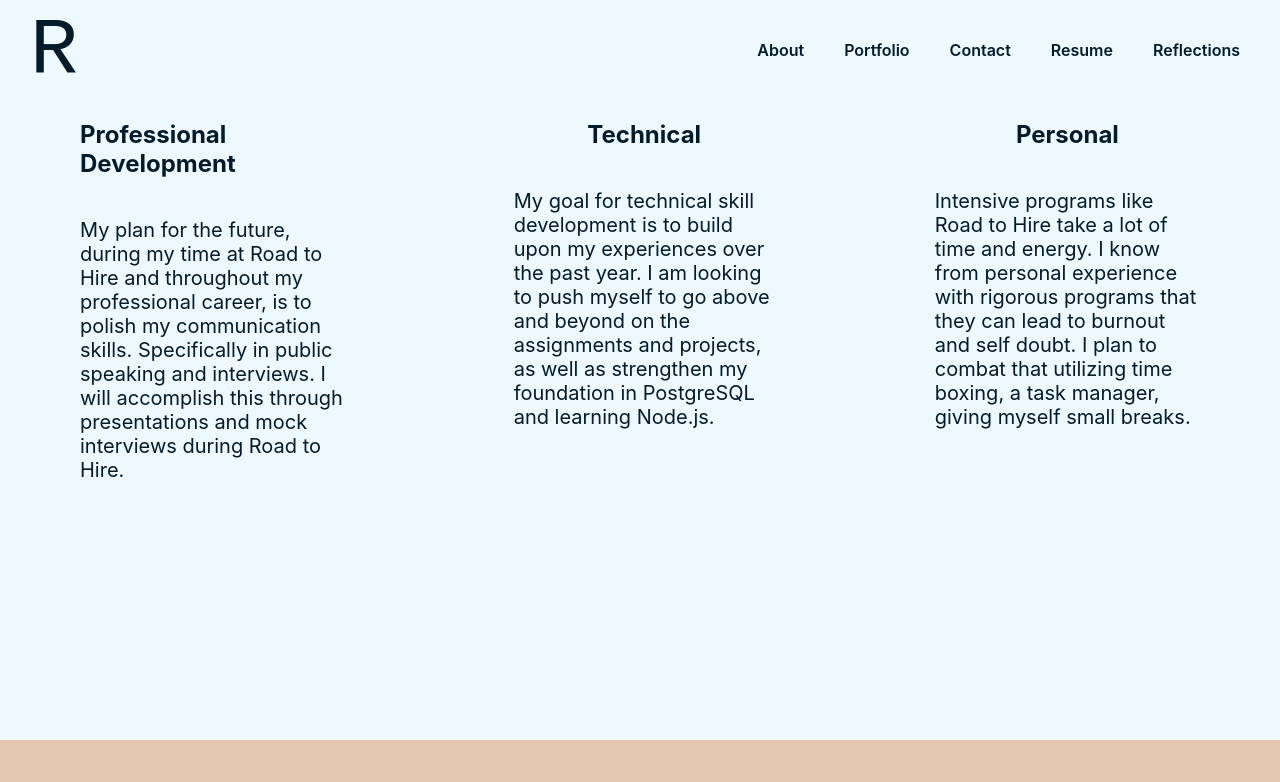
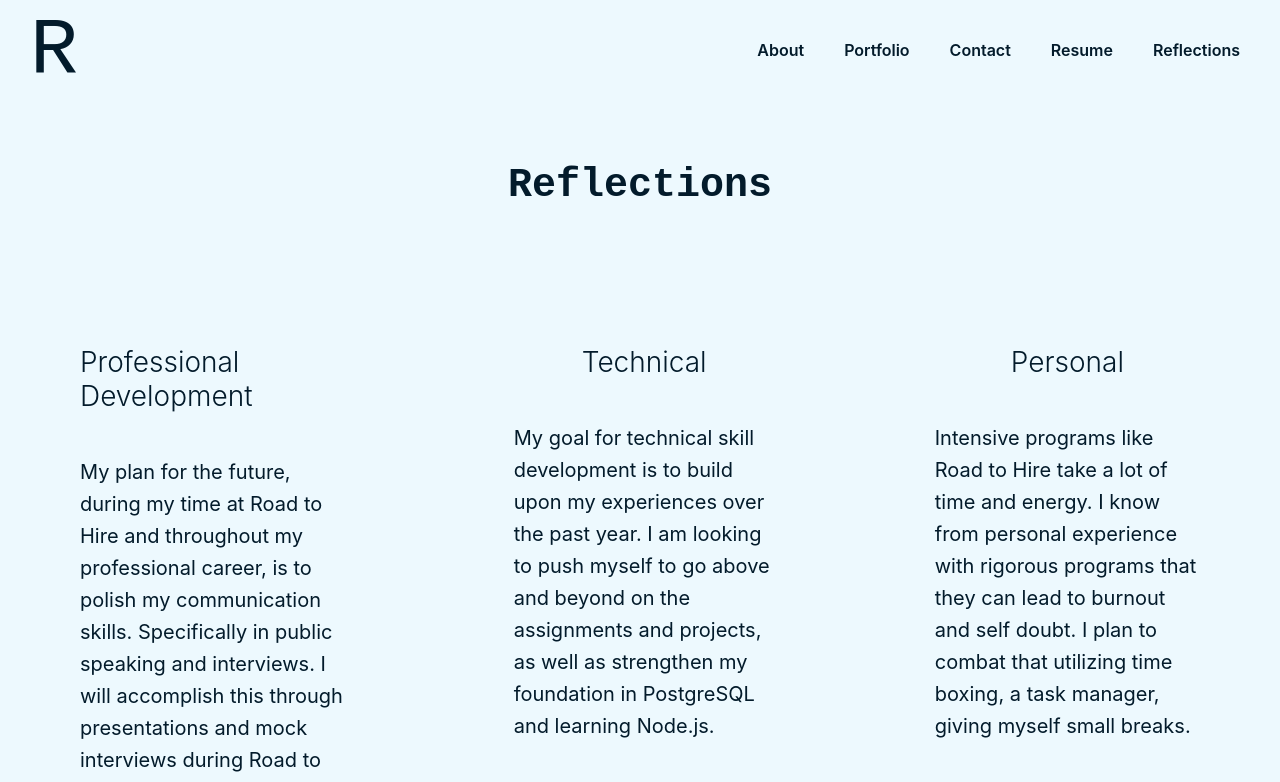
Before and after one commit to reneemes/portfolio-r2h, a React (Create React App) app: page /reflections in a window 1280 px wide. Shown: the top 782 px of the page. Built offline with nearby package versions, Linux system fonts and the light colour scheme; a web font is replaced by a local one.

Commit message:
Fix: accessability errors

```diff
--- a/public/index.html
+++ b/public/index.html
@@ -32,7 +32,7 @@
     <link href="https://fonts.googleapis.com/css2?family=Xanh+Mono:ital@0;1&display=swap" rel="stylesheet">
   </head>
   <body>
-    <noscript>You need to enable JavaScript to run this app.</noscript>
+    <!-- <noscript>You need to enable JavaScript to run this app.</noscript> -->
     <div id="root"></div>
     <!--
       This HTML file is a template.
--- a/src/App.js
+++ b/src/App.js
@@ -1,6 +1,5 @@
 import "./App.css";
 import { Route, Routes } from "react-router-dom";
-// import { useState, useEffect } from "react";
 import NavBar from "./components/NavBar/nav-bar";
 import AboutMe from "./components/AboutMe/about-me";
 import Reflections from "./components/Reflections/reflections";
--- a/src/components/Footer/footer.js
+++ b/src/components/Footer/footer.js
@@ -11,10 +11,10 @@ function Footer() {
     <footer className={`footer ${isProjectPage ? "project-footer" : ""}`}>
       <p className="footer__text">Created by Renee Messersmith</p>
       <div className="footer__links">
-        <a className="footer__links-icon" href="https://www.linkedin.com/in/reneemessersmith/">
+        <a className="footer__links-icon" href="https://www.linkedin.com/in/reneemessersmith/" aria-label="LinkedIn profile">
           <FontAwesomeIcon icon={faLinkedinIn} size="2xl" style={{color: "#033d5e",}} />
         </a>
-        <a className="footer__links-icon" href="https://github.com/reneemes">
+        <a className="footer__links-icon" href="https://github.com/reneemes" aria-label="GitHub profile">
           <FontAwesomeIcon icon={faGithubAlt} size="2xl" style={{color: "#033d5e",}} />
         </a>
       </div>
--- a/src/components/Projects/projects.css
+++ b/src/components/Projects/projects.css
@@ -8,8 +8,9 @@
   padding-top: 30px;
 }
 .projects__title {
+  font-family: var(--fancy-font);
+  font-size: 2.5rem;
   margin-top: 0;
-  font-family: var(--fancy-font);
 }
 .projects__grid {
   display: grid;
--- a/src/components/Projects/projects.js
+++ b/src/components/Projects/projects.js
@@ -66,7 +66,7 @@ function Projects() {
       <div className="projects__grid">
 
         <div className="project">
-          <a className="project__img" href="https://yogaflow-app.netlify.app/" target="_blank" rel="noreferrer"><img src={"/assets/yoga-flow.png"} className="project__img" alt="thumbnail" width="100%"/></a>
+          <a className="project__img" href="https://yogaflow-app.netlify.app/" target="_blank" rel="noreferrer"><img src={"/assets/yoga-flow.png"} className="project__img" alt="yogaflow thumbnail" width="100%"/></a>
 					<a className="project__title" href="https://yogaflow-app.netlify.app/" target="_blank" rel="noreferrer"><h2>YogaFlow</h2></a>
 					<p className="project__description">YogaFlow is a web application where users can explore, create, and track personalized yoga routines.
 						The app combines the benefits of a guided yoga practice with flexibility, offering curated routines for all levels.</p>
@@ -81,7 +81,7 @@ function Projects() {
         </div>
 
 				<div className="project">
-					<a className="project__img" href="https://tracker-crm-fe-38f7cf1aaca5.herokuapp.com/" target="_blank" rel="noreferrer"><img src={"/assets/tracker.png"} className="project__img" alt="thumbnail" width="100%"/></a>
+					<a className="project__img" href="https://tracker-crm-fe-38f7cf1aaca5.herokuapp.com/" target="_blank" rel="noreferrer"><img src={"/assets/tracker.png"} className="project__img" alt="tracker thumbnail" width="100%"/></a>
 					<a className="project__title" href="https://tracker-crm-fe-38f7cf1aaca5.herokuapp.com/" target="_blank" rel="noreferrer"><h2>Tracker CRM</h2></a>
 					<p className="project__description">An application for tracking companies, managing contacts, and organizing job applications all in one place.</p>
 					<div className="chips">
@@ -95,7 +95,7 @@ function Projects() {
 				</div>
 
 				<div className="project">
-					<a className="project__img" href="https://down-the-rabbit-hole.netlify.app/" target="_blank" rel="noreferrer"><img src={"/assets/dtrh.png"} className="project__img" alt="thumbnail" /></a>
+					<a className="project__img" href="https://down-the-rabbit-hole.netlify.app/" target="_blank" rel="noreferrer"><img src={"/assets/dtrh.png"} className="project__img" alt="down the rabbit hole thumbnail" /></a>
 					<a className="project__title" href="https://down-the-rabbit-hole.netlify.app/" target="_blank" rel="noreferrer"><h2>Down the Rabbit Hole</h2></a>
 					<p className="project__description">Designed and developed a full stack educational web application intended to immerse users in the fascinating world of animals and their ecosystems.</p>
 					<div className="chips">
@@ -109,7 +109,7 @@ function Projects() {
 				</div>
 
 				<div className="project">
-					<a className="project__img" href="https://github.com/reneemes/affirmations" target="_blank" rel="noreferrer"><img src={"/assets/affirmations.png"} className="project__img" alt="thumbnail" width="100%"/></a>
+					<a className="project__img" href="https://github.com/reneemes/affirmations" target="_blank" rel="noreferrer"><img src={"/assets/affirmations.png"} className="project__img" alt="daily affirmations thumbnail" width="100%"/></a>
 					<a className="project__title" href="https://github.com/reneemes/affirmations" target="_blank" rel="noreferrer"><h2>Daily Affirmations</h2></a>
 					<p className="project__description">Daily Affirmations is a minimalist React and Electron audio player that plays relaxing tracks and displays positive affirmations for mindfulness and motivation.</p>
 					<div className="chips">
--- a/src/components/Projects/projects.scss
+++ b/src/components/Projects/projects.scss
@@ -8,8 +8,9 @@
   padding-top: 30px;
 
   &__title {
+    font-family: var(--fancy-font);
+    font-size: 2.5rem;
     margin-top: 0;
-    font-family: var(--fancy-font);
   }
 
   &__grid {
--- a/src/components/Reflections/reflections.css
+++ b/src/components/Reflections/reflections.css
@@ -3,9 +3,13 @@
   flex-direction: column;
   align-items: center;
   flex-wrap: wrap;
-  justify-content: space-around;
   background-color: var(--primary-color);
   min-height: 80vh;
+  padding-top: 30px;
+}
+.reflection__title {
+  font-family: var(--fancy-font);
+  font-size: 2.5rem;
 }
 .reflection__article {
   display: flex;
@@ -13,17 +17,21 @@
   align-items: center;
   padding: 0 5rem;
 }
-.reflection_article-title {
+.reflection__article-title {
   font-size: 1.75rem;
+  font-weight: 300;
 }
 .reflection__article-body {
   font-size: 1.25rem;
+  line-height: 2rem;
 }
 
 @media screen and (min-width: 1000px) {
-  .reflection {
+  .reflection__container {
+    display: flex;
     flex-direction: row;
     flex-wrap: nowrap;
     align-items: flex-start;
+    margin-top: 5rem;
   }
 }/*# sourceMappingURL=reflections.css.map */
--- a/src/components/Reflections/reflections.js
+++ b/src/components/Reflections/reflections.js
@@ -4,6 +4,9 @@ function Reflections() {
 
   return (
     <section className="reflection">
+      <h1 className="reflection__title">Reflections</h1>
+
+      <div className="reflection__container">
         <article className="reflection__article">
           <h2 className="reflection__article-title">Professional Development</h2>
           <p className="reflection__article-body">
@@ -28,6 +31,7 @@ function Reflections() {
             I plan to combat that utilizing time boxing, a task manager, giving myself small breaks.
           </p>
         </article>
+      </div>
     </section>
   );
 }
--- a/src/components/Reflections/reflections.scss
+++ b/src/components/Reflections/reflections.scss
@@ -3,9 +3,14 @@
   flex-direction: column;
   align-items: center;
 	flex-wrap: wrap;
-	justify-content: space-around;
   background-color: var(--primary-color);
   min-height: 80vh;
+  padding-top: 30px;
+
+  &__title {
+    font-family: var(--fancy-font);
+    font-size: 2.5rem;
+  }
 
   &__article {
     display: flex;
@@ -14,19 +19,23 @@
     padding: 0 5rem;
   }
 
-  &_article-title {
+  &__article-title {
     font-size: 1.75rem;
+    font-weight: 300;
   }
 
   &__article-body {
     font-size: 1.25rem;
+    line-height: 2rem;
   }
 }
 
 @media screen and (min-width: 1000px) {
-  .reflection {
+  .reflection__container {
+    display: flex;
     flex-direction: row;
     flex-wrap: nowrap;
     align-items: flex-start;
+    margin-top: 5rem;
   }
 }
--- a/src/components/Resume/resume.js
+++ b/src/components/Resume/resume.js
@@ -4,7 +4,7 @@ import "./resume.css";
 function Resume() {
   return (
     <section className="resume">
-      <h2 className="resume__title">Resume</h2>
+      <h1 className="resume__title">Resume</h1>
         <iframe
           className="resume__container"
           src={"/assets/resume.pdf"}
```
Also changed, not shown: 2 other files (tests, documents, lock files or other folders). Lines whose indentation alone changed are shown as unchanged.
